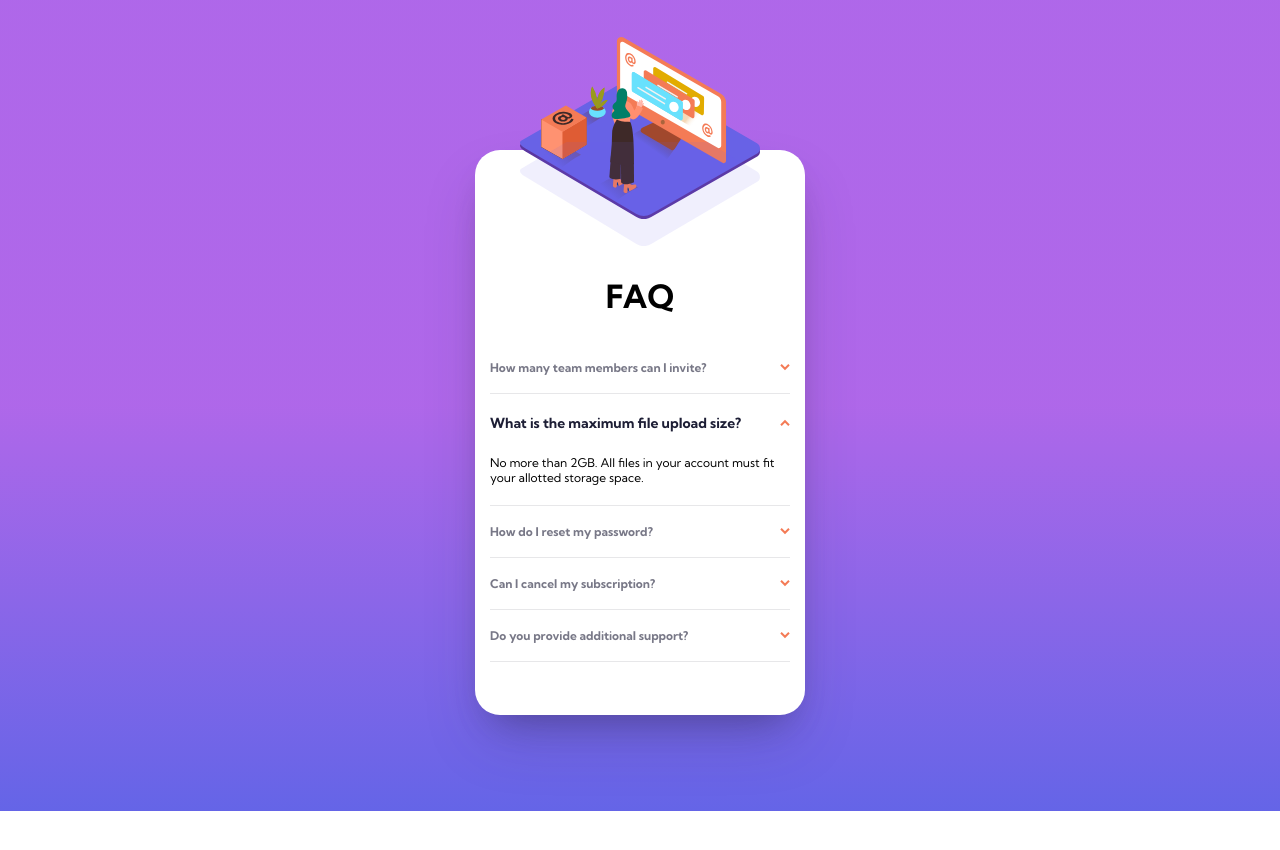
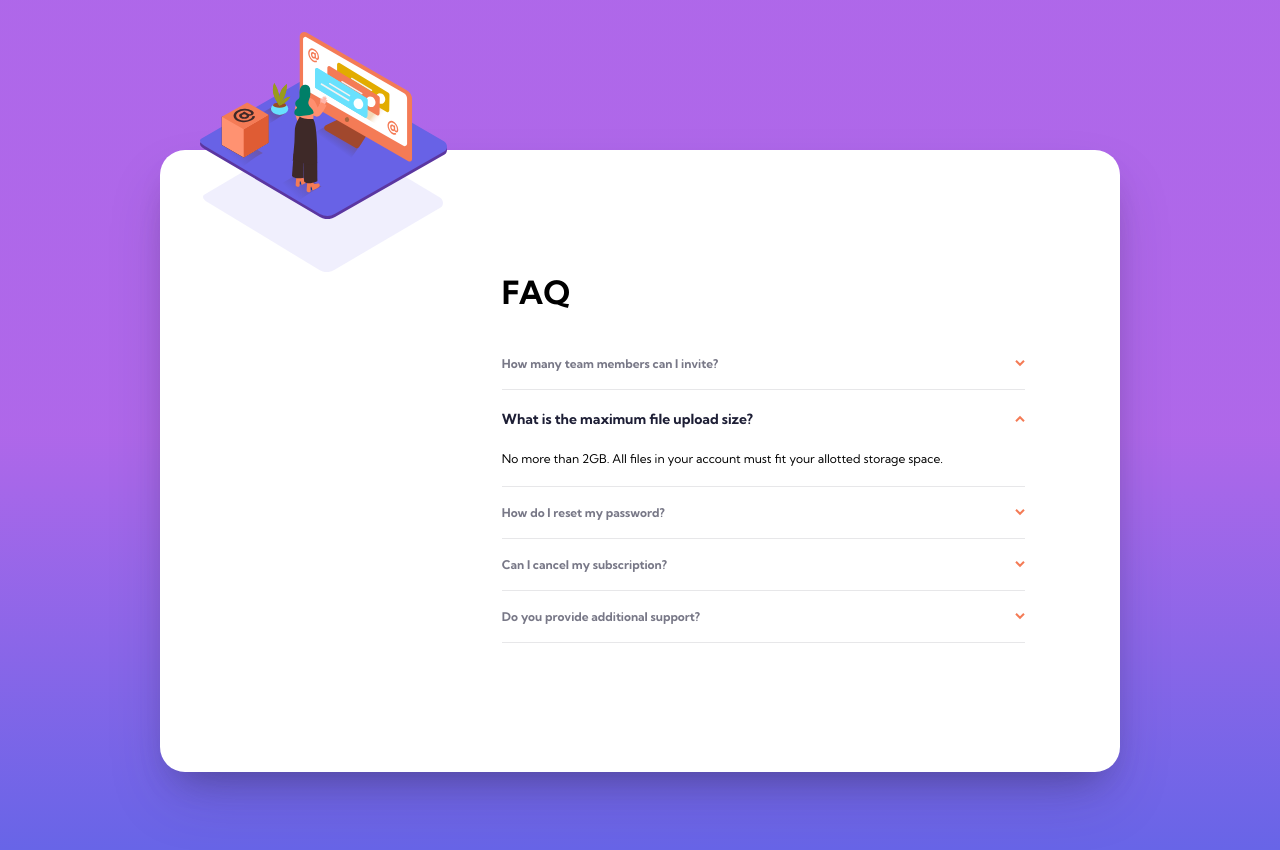
Before and after one commit to lmpko/frontendmentor-faq-accordion-card-main, a React app: page / in a window 1280 px wide. Before the commit the page ends 811 px from the top, so only its background shows below. Built offline with nearby package versions, Linux system fonts and the light colour scheme.

Commit message:
images set as background into logo container for better manipulation

```diff
--- a/app.css
+++ b/app.css
@@ -18,12 +18,12 @@ body{
     font-size: 12px;
     font-weight: 400;
     background: linear-gradient(180deg, var(--primary-bg-color) 50% , var(--secondary-bg-color));
-    min-height: 100vh;
     margin: 0;
     display: flex;
     flex-direction: column;
     justify-content: center;
     align-items: center;
+    min-height: 100vh;
 }
 
 .faq-container{
@@ -32,30 +32,26 @@ body{
     margin: 9.375rem  .9375rem  6rem .9375rem;
     border-radius: 1.5625rem;
     width: 18.75rem;
-    height: 33.4375rem;
+    height: 36.99999rem;
     box-shadow: rgba(50, 50, 93, 0.25) 0px 30px 60px -12px, rgba(0, 0, 0, 0.3) 0px 18px 36px -18px;
 }
 
-.logo-container img:first-child{
+.logo-container{
+    width: 15.625rem;
+    height: 18.25rem;
+    background-image: url("/images/illustration-woman-online-mobile.svg"), url("/images/bg-pattern-mobile.svg");
+    background-repeat: no-repeat, no-repeat;
+    background-position: center, bottom;
     position: relative;
-    top: -8rem;
-    width: 80%;
-    left: 1.875rem;
+    top: -11.5625rem;
+    left: 1.5625rem;
 }
-
-.logo-container img:nth-child(2){
-    position: relative;
-    top: -13rem;
-    width: 80%;
-    left: 1.875rem;
-}
-
 .faq-container h1{
     font-size: 32px;
     font-weight: 700;
     text-align: center;
     position: relative;
-    top: -13rem;
+    top: -11.5rem;
 }
 
 .faq-container h2{
@@ -73,7 +69,7 @@ body{
 
 .qa-container {
     position: relative;
-    top: -13rem;
+    top: -12rem;
 }
 
 .wall{
@@ -98,3 +94,31 @@ body{
     cursor: pointer;
     color: var(--secondary-text-color);
 }
+
+@media (min-width: 1000px){
+    .faq-container{
+        display: flex;
+        flex-direction: row;
+        width: 58.125rem;
+    }
+
+    .faq-container h1, .qa-container{
+        position: static;
+        text-align: left;
+    }
+
+    .logo-container img:first-child{
+        position: static;
+
+    }
+
+    .logo-container img:nth-child(2){
+        position: static;
+
+    }
+
+    .faq-big-container{
+        width: 33.125rem;
+        padding: 5rem ;
+    }
+}
--- a/src/FaqComponent.js
+++ b/src/FaqComponent.js
@@ -1,6 +1,4 @@
 import React, {useState} from 'react'
-import illustration from "/images/illustration-woman-online-mobile.svg"
-import bgPattern from "/images/bg-pattern-mobile.svg"
 import QAcomponent from './QAcomponent'
 import { qa } from '../config'
 
@@ -11,9 +9,9 @@ const FaqComponent = () => {
   <>
     <section className='faq-container'>
         <div className='logo-container'>
-            <img src={illustration} alt="illustration" />
-            <img src={bgPattern} alt="bg" />
+
         </div>
+        <div className='faq-big-container'>
           <h1>FAQ</h1>
           <div className='qa-container'>
               {qa.map((qa,index) => <QAcomponent qa={qa} key={qa.id}
@@ -21,6 +19,8 @@ const FaqComponent = () => {
                 activeIndex={activeIndex}
                 setActiveIndex={setActiveIndex} />) }
           </div>
+        </div>
+
     </section>
   </>
   )
```
Lines whose indentation alone changed are shown as unchanged.
